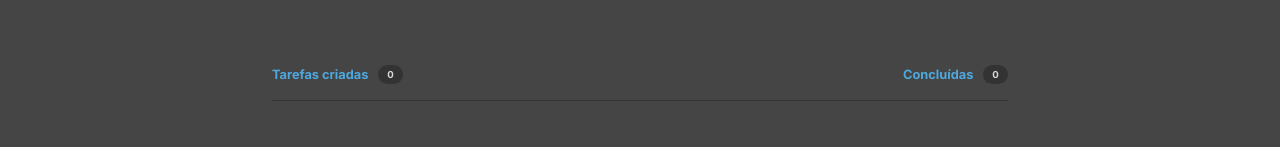
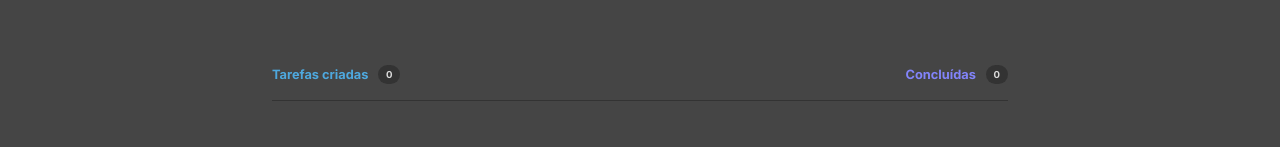
Before and after one commit to murilokuerten92/tasks-list, a React (Vite) app: page / in a window 1280 px wide. Shown: the part 221-368 px from the top of the page. Built offline with nearby package versions, Linux system fonts and the light colour scheme.

Commit message:
refactor: amount check tests

```diff
--- a/src/pages/Dashboard/index.tsx
+++ b/src/pages/Dashboard/index.tsx
@@ -35,7 +35,7 @@ export const Dashboard = () => {
             </div>
 
             <div className="main__tasks">
-              <h6 className="main__tasks__text">Concluídas</h6>
+              <h6 className="main__tasks__text_checked">Concluídas</h6>
               <div className="main__tasks__amount">
                 <span>0</span>
               </div>
--- a/src/pages/Dashboard/styles.ts
+++ b/src/pages/Dashboard/styles.ts
@@ -91,9 +91,15 @@ width: 100%;
               font-weight: bold;
           }
 
+          &__text_checked {
+              color: var(--purple);
+              font-size: 0.8rem;
+              font-weight: bold;
+          }
+
           &__amount {
              background: var(--gray400);
-             width: 25px;
+
              height: 19px;
              display: flex;
              align-items: center;
@@ -123,9 +129,6 @@ width: 100%;
               margin-top: 3rem;
           }
 
-
-
-
           &__text {
               margin-top: 1rem;
 
```
